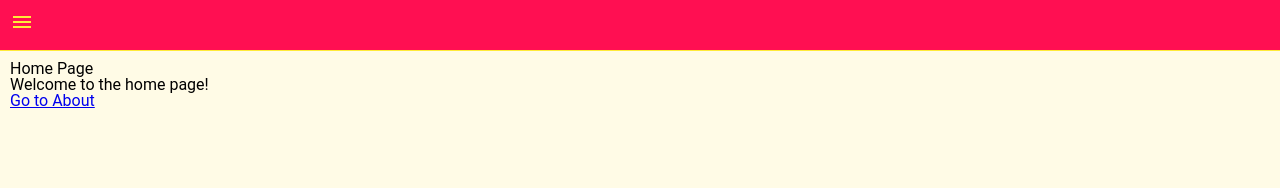
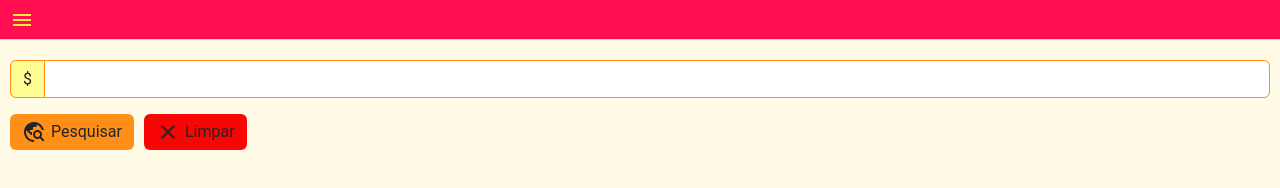
Before and after one commit to giselida/finance-project-app, a website built with Vite: page index.html in a window 1280 px wide. Built offline with nearby package versions, Linux system fonts and the light colour scheme.

Commit message:
📦 refactor: install bootstrap and set structure home.page

```diff
--- a/index.html
+++ b/index.html
@@ -6,6 +6,13 @@
       rel="stylesheet"
       href="https://fonts.googleapis.com/css2?family=Material+Symbols+Outlined:opsz,wght,FILL,GRAD@20..48,100..700,0..1,-50..200"
     />
+    <link
+      href="https://cdn.jsdelivr.net/npm/bootstrap@5.3.2/dist/css/bootstrap.min.css"
+      rel="stylesheet"
+      integrity="sha384-T3c6CoIi6uLrA9TneNEoa7RxnatzjcDSCmG1MXxSR1GAsXEV/Dwwykc2MPK8M2HN"
+      crossorigin="anonymous"
+    />
+
     <link rel="icon" type="image/svg+xml" href="/vite.svg" />
     <meta name="viewport" content="width=device-width, initial-scale=1.0" />
     <title>Project Master</title>
--- a/package.json
+++ b/package.json
@@ -13,5 +13,9 @@
     "sass": "^1.67.0",
     "typescript": "^5.0.2",
     "vite": "^4.4.5"
+  },
+  "dependencies": {
+    "bootstrap": "^5.3.2",
+    "bootstrap-icons": "^1.11.1"
   }
 }
--- a/src/class/component.ts
+++ b/src/class/component.ts
@@ -9,21 +9,15 @@ export class Routes extends HTMLElement {
   connectedCallback() {
     this.innerHTML = `
    <header>
-<span class="material-symbols-outlined menu">
-menu
-</span>
+      <span class="material-symbols-outlined menu"> menu </span>
     </header>
     <div class="side-bar">
       <div class="anchors">
-    <span class="material-symbols-outlined">
-      home
-        </span>
+        <span class="material-symbols-outlined"> home </span>
         <a href="#home">Home</a>
       </div>
       <div class="anchors">
-    <span class="material-symbols-outlined">
-      info
-        </span>
+        <span class="material-symbols-outlined"> info </span>
         <a href="#about">about</a>
       </div>
     </div>
@@ -55,16 +49,15 @@ menu
   }
 
   onInit() {
-    this.activeSidBar();
+    this.activeSideBar();
   }
 
-  activeSidBar() {
+  activeSideBar() {
     const $iconHeader = document.querySelector<HTMLElement>("header .menu");
     const $sideBar = document.querySelector<HTMLElement>("router-app .side-bar");
     const $anchors = document.querySelectorAll(".anchors");
 
     $iconHeader?.addEventListener("click", (event) => {
-      console.log(event);
       event.preventDefault();
       $sideBar?.classList.toggle("active");
     });
--- a/src/pages/home/home.page.scss
+++ b/src/pages/home/home.page.scss
@@ -1,5 +1,55 @@
 @import "/src/scss/reset.scss";
 @import "/src/scss/mixins.scss";
+:root {
+  --color-pink: #ff0f52;
+  --color-orange: #ff9f18;
+  --color-orange-light: #f2b97bfc;
+  --color-yellow: #ffea38;
+  --color-yellow-light: #fffb93;
+  --color-withe: #fffbe6;
+  --color-black: #000000;
+  --color-red: #f80505;
+}
 home-page {
-  @include pageStyle(row);
+  @include pageStyle(column);
+  .input-group {
+    margin-top: 10px;
+    display: flex;
+    .input-group-text {
+      background-color: var(--color-yellow-light);
+      border-color: var(--color-orange);
+    }
+    .form-control {
+      border-color: var(--color-orange);
+    }
+    :focus {
+      box-shadow: 0px 0px 2px 1px var(--color-orange-light);
+    }
+    .search {
+      border-radius: 5px;
+      padding: 0px 10px;
+    }
+  }
+  .button-group {
+    display: flex;
+    gap: 10px;
+    .btn {
+      border: none;
+      display: flex;
+      align-items: center;
+      transition: background ease-in-out 0.5s;
+      .icon {
+        margin-right: 5px;
+      }
+    }
+    .btn-search {
+      background-color: var(--color-orange);
+    }
+    .btn-clean {
+      background-color: var(--color-red);
+    }
+    :hover {
+      background-color: #d2000095;
+    }
+  }
 }
--- a/src/pages/home/home.page.ts
+++ b/src/pages/home/home.page.ts
@@ -1,4 +1,5 @@
 import "./home.page.scss";
+
 export class HomePage extends HTMLElement {
   constructor() {
     super();
@@ -7,11 +8,22 @@ export class HomePage extends HTMLElement {
   }
   connectedCallback() {
     this.innerHTML = `
-      <div class="container">
-        <h1>Home Page</h1>
-        <p>Welcome to the home page!</p>
-        <a href="#about">Go to About</a>
+      <div class="input-group mb-3">
+        <span class="input-group-text">$</span>
+        <input type="text" class="form-control" pattern="[0-9]+,[0-9]{2}||[0-9]+(\.[0-9]{3})*,[0-9]{2}" required />
       </div>
-    `;
+      <div class="button-group">
+        <button type="button" class="btn btn-search">
+          <span class="material-symbols-outlined icon"> travel_explore </span>
+          Pesquisar
+        </button>
+        <button type="button" class="btn btn-clean">
+          <span class="material-symbols-outlined icon"> close </span>
+          Limpar
+        </button>
+      </div>
+      `;
+    this.onInit();
   }
+  onInit() {}
 }
--- a/src/style.scss
+++ b/src/style.scss
@@ -15,8 +15,9 @@ router-app {
   display: block;
   header {
     display: flex;
+    align-items: center;
     padding: 10px;
-    height: 30px;
+    height: 40px;
     background-color: var(--color-pink);
     border-bottom: 1px solid var(--color-yellow);
     font-size: 20px;
@@ -36,6 +37,7 @@ router-app {
     transition: transform 0.8s ease-in;
     transform: translateX(-18rem);
     .anchors {
+      cursor: pointer;
       display: flex;
       align-items: center;
       padding: 5px 0px;
```
Also changed, not shown: src/pages/about.page.ts/about.page.html (deleted, +0 -1 lines), src/pages/home/home.page.html (deleted, +0 -1 lines), 1 other file. Lines whose indentation alone changed are shown as unchanged.
